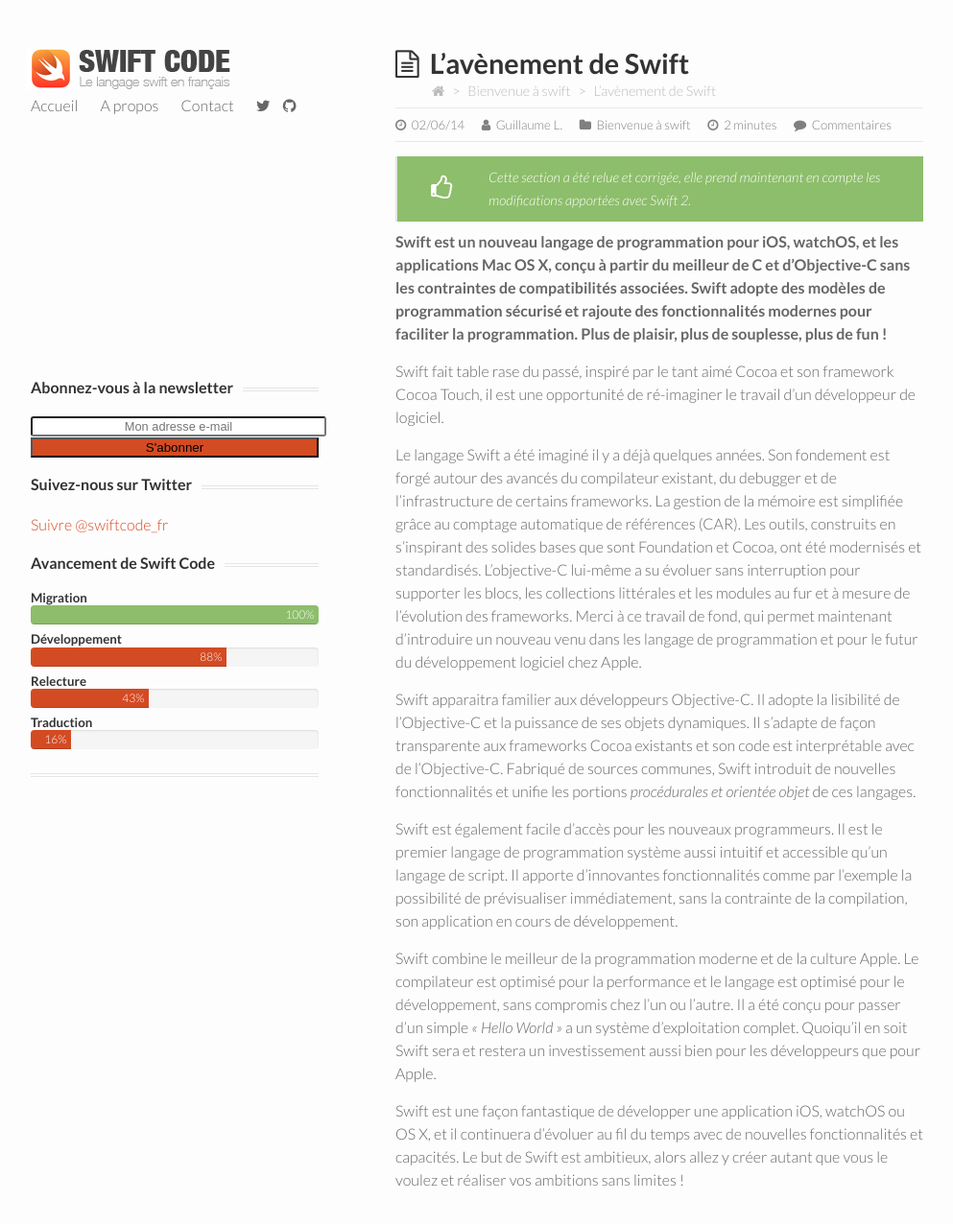
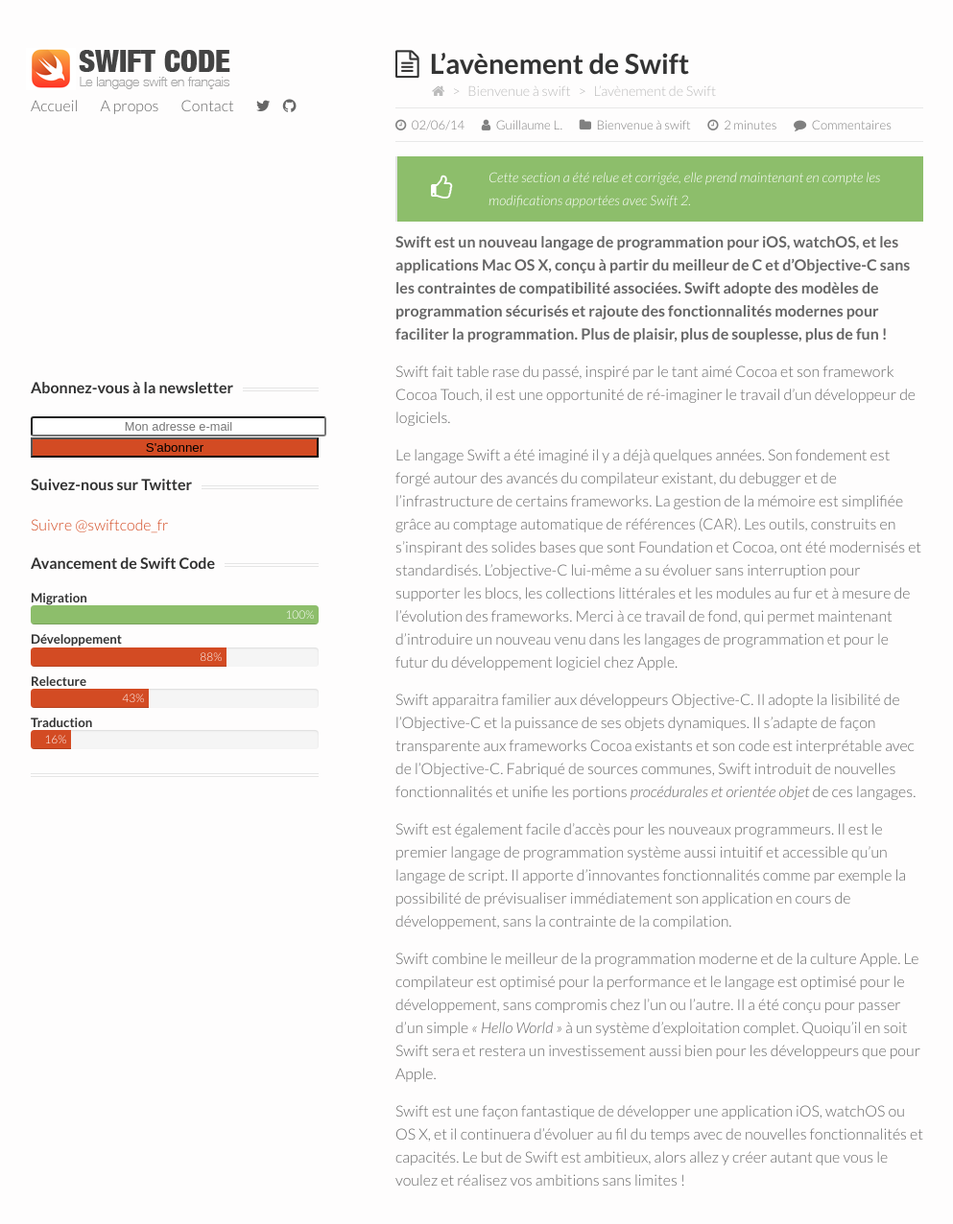
Before and after one commit to datalink747/swiftcode, a Jekyll site: the page built from _posts/2014-06-02-propos-swift.md, in a window 1280 px wide and 1352 px high. Shown: the top 1276 px of the window at 96% size, without its empty margins (128-1121 px from the left). Built offline with Jekyll 4.4.1, drawn with Linux system fonts in a browser that asks for light colours; nearby versions of some CDN libraries; comment, search, counter and statistics services are not loaded.

Commit message:
corrected "propos swift"

```diff
--- a/_posts/2014-06-02-propos-swift.md
+++ b/_posts/2014-06-02-propos-swift.md
@@ -12,16 +12,16 @@
 	<p>Cette section a été relue et corrigée, elle prend maintenant en compte les modifications apportées avec <em>Swift 2</em>.</p>
 </div>
 
-**Swift est un nouveau langage de programmation pour iOS, watchOS, et les applications Mac OS X, conçu à partir du meilleur de C et d’Objective-C sans les contraintes de compatibilités associées. Swift adopte des modèles de programmation sécurisé et rajoute des fonctionnalités modernes pour faciliter la programmation. Plus de plaisir, plus de souplesse, plus de fun !**
+**Swift est un nouveau langage de programmation pour iOS, watchOS, et les applications Mac OS X, conçu à partir du meilleur de C et d’Objective-C sans les contraintes de compatibilité associées. Swift adopte des modèles de programmation sécurisés et rajoute des fonctionnalités modernes pour faciliter la programmation. Plus de plaisir, plus de souplesse, plus de fun !**
 
-Swift fait table rase du passé, inspiré par le tant aimé Cocoa et son framework Cocoa Touch, il est une opportunité de ré-imaginer le travail d’un développeur de logiciel.
+Swift fait table rase du passé, inspiré par le tant aimé Cocoa et son framework Cocoa Touch, il est une opportunité de ré-imaginer le travail d’un développeur de logiciels.
 
-Le langage Swift a été imaginé il y a déjà quelques années. Son fondement est forgé autour des avancés du compilateur existant, du debugger et de l’infrastructure de certains frameworks. La gestion de la mémoire est simplifiée grâce au comptage automatique de références (CAR). Les outils, construits en s’inspirant des solides bases que sont Foundation et Cocoa, ont été modernisés et standardisés. L’objective-C lui-même a su évoluer sans interruption pour supporter les blocs, les collections littérales et les modules au fur et à mesure de l’évolution des frameworks. Merci à ce travail de fond, qui permet maintenant d’introduire un nouveau venu dans les langage de programmation et pour le futur du développement logiciel chez Apple.
+Le langage Swift a été imaginé il y a déjà quelques années. Son fondement est forgé autour des avancés du compilateur existant, du debugger et de l’infrastructure de certains frameworks. La gestion de la mémoire est simplifiée grâce au comptage automatique de références (CAR). Les outils, construits en s’inspirant des solides bases que sont Foundation et Cocoa, ont été modernisés et standardisés. L’objective-C lui-même a su évoluer sans interruption pour supporter les blocs, les collections littérales et les modules au fur et à mesure de l’évolution des frameworks. Merci à ce travail de fond, qui permet maintenant d’introduire un nouveau venu dans les langages de programmation et pour le futur du développement logiciel chez Apple.
 
 Swift apparaitra familier aux développeurs Objective-C. Il adopte la lisibilité de l’Objective-C et la puissance de ses objets dynamiques. Il s’adapte de façon transparente aux frameworks Cocoa existants et son code est interprétable avec de l’Objective-C. Fabriqué de sources communes, Swift introduit de nouvelles fonctionnalités et unifie les portions *procédurales et orientée objet* de ces langages.
 
-Swift est également facile d’accès pour les nouveaux programmeurs. Il est le premier langage de programmation système aussi intuitif et accessible qu’un langage de script. Il apporte d’innovantes fonctionnalités comme par l’exemple la possibilité de prévisualiser immédiatement, sans la contrainte de la compilation, son application en cours de développement.
+Swift est également facile d’accès pour les nouveaux programmeurs. Il est le premier langage de programmation système aussi intuitif et accessible qu’un langage de script. Il apporte d’innovantes fonctionnalités comme par exemple la possibilité de prévisualiser immédiatement son application en cours de développement, sans la contrainte de la compilation.
 
-Swift combine le meilleur de la programmation moderne et de la culture Apple. Le compilateur est optimisé pour la performance et le langage est optimisé pour le développement, sans compromis chez l’un ou l’autre. Il a été conçu pour passer d’un simple *« Hello World »* a un système d’exploitation complet. Quoiqu’il en soit Swift sera et restera un investissement aussi bien pour les développeurs que pour Apple.
+Swift combine le meilleur de la programmation moderne et de la culture Apple. Le compilateur est optimisé pour la performance et le langage est optimisé pour le développement, sans compromis chez l’un ou l’autre. Il a été conçu pour passer d’un simple *« Hello World »* à un système d’exploitation complet. Quoiqu’il en soit Swift sera et restera un investissement aussi bien pour les développeurs que pour Apple.
 
-Swift est une façon fantastique de développer une application iOS, watchOS ou OS X, et il continuera d’évoluer au fil du temps avec de nouvelles fonctionnalités et capacités. Le but de Swift est ambitieux, alors allez y créer autant que vous le voulez et réaliser vos ambitions sans limites !
+Swift est une façon fantastique de développer une application iOS, watchOS ou OS X, et il continuera d’évoluer au fil du temps avec de nouvelles fonctionnalités et capacités. Le but de Swift est ambitieux, alors allez y créer autant que vous le voulez et réalisez vos ambitions sans limites !
```
